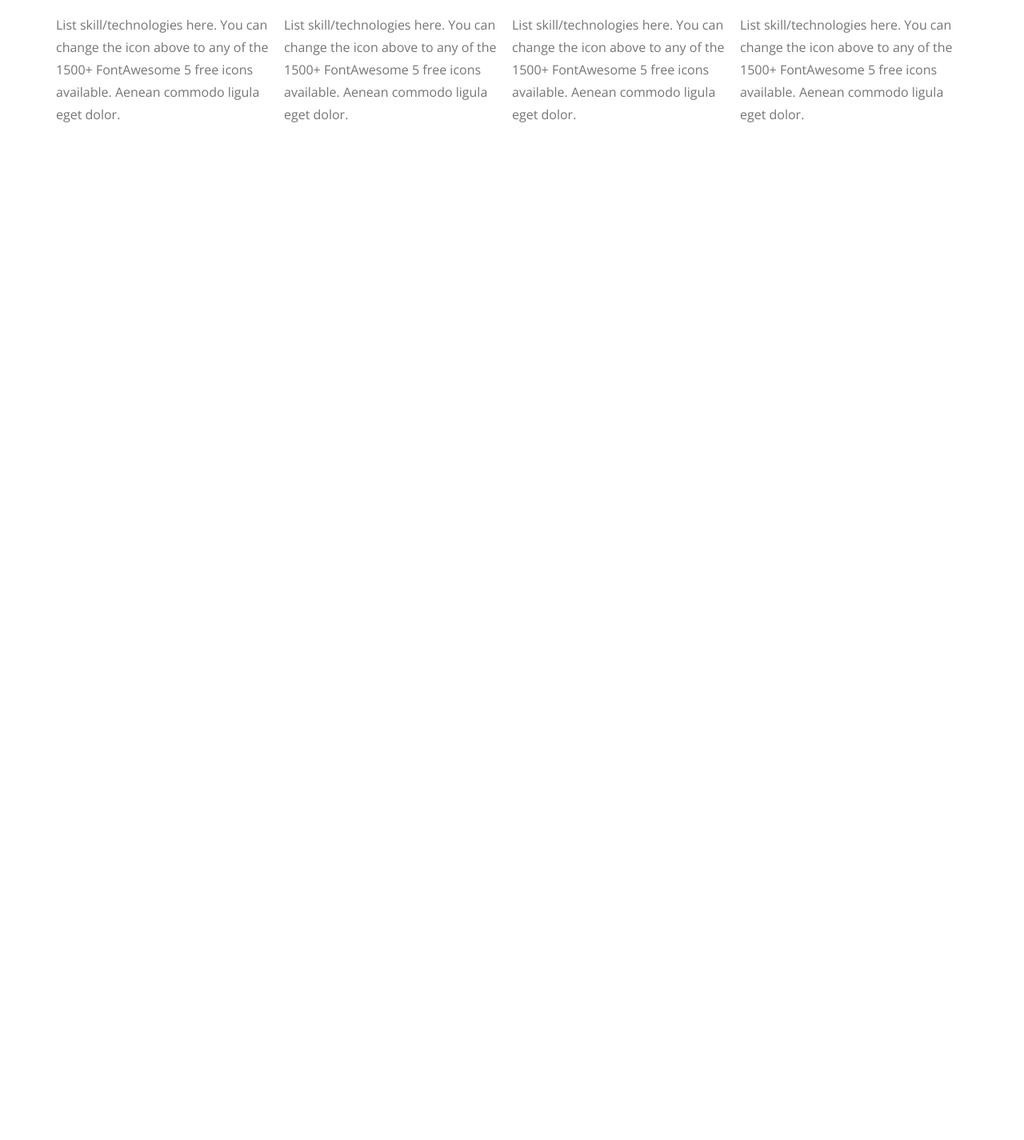
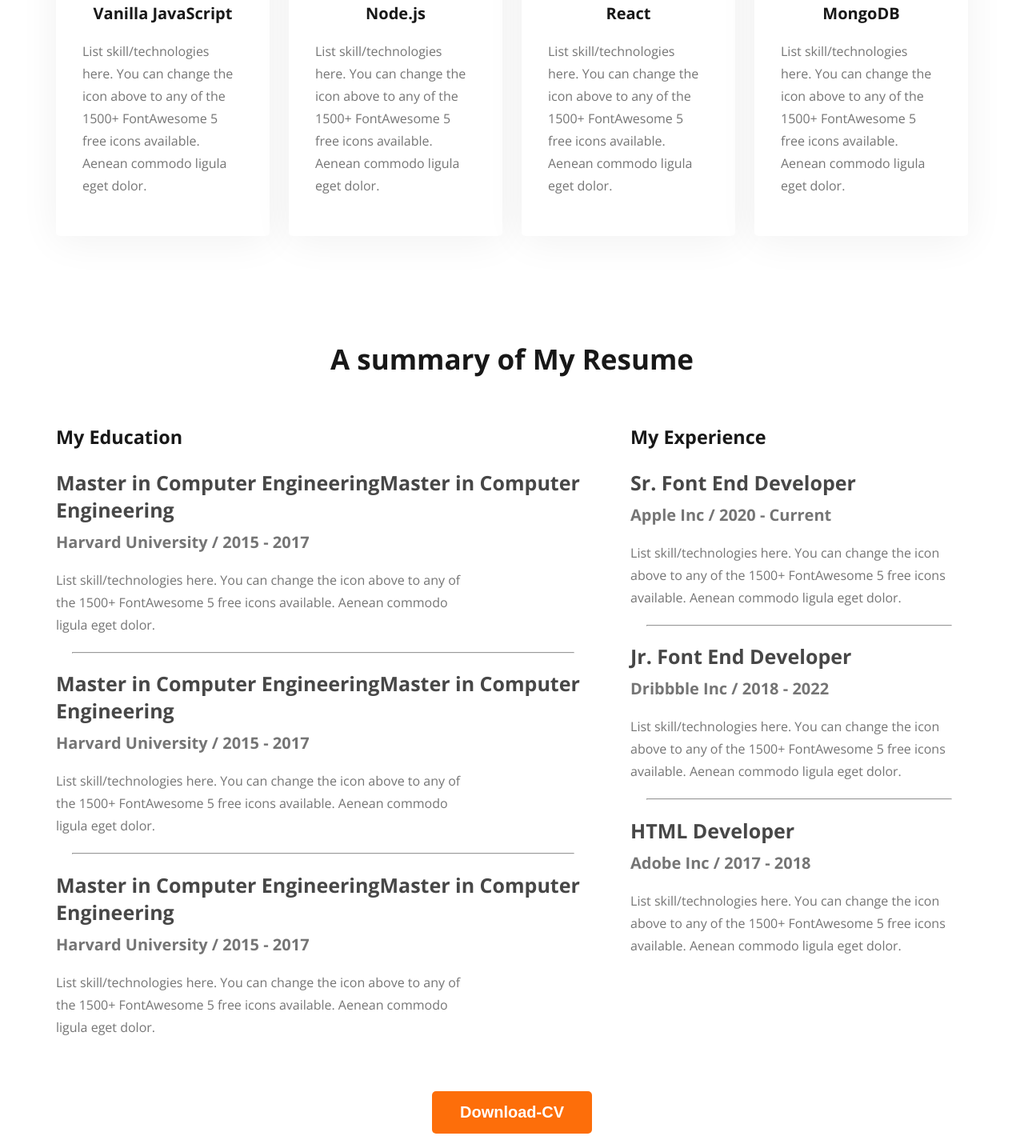
Before and after one commit to mdnazmulislam0087/dev-portfolio, a plain HTML site: page index.html in a window 1280 px wide. Shown: the part 2090-3515 px from the top of the page at 80% size. Before the commit the page ends 2271 px from the top, so only its background shows below. Drawn offline with nearby package versions, Linux system fonts and the light colour scheme.

Commit message:
Added resume section

```diff
--- a/index.html
+++ b/index.html
@@ -93,6 +93,73 @@
             </div>
 
         </section>
+        <!--Resume section -->
+        <section class="resume">
+            <h3 class="section-title">A summary of My Resume</h3>
+            <div class="resume-container">
+                <div class="resumecolumn">
+                    <div class="reume-column-title">
+                        <h3>My Education</h3>
+                    </div>
+                    <div class="resume-item">
+                        <h2 class="resume-item-title">Master in Computer EngineeringMaster in Computer Engineering</h2>
+                        <h2 class="resume-item-instit">Harvard University / 2015 - 2017</h2>
+                        <p class="resume-item-desc">List skill/technologies here. You can change the icon above
+                            to any of the 1500+ FontAwesome 5 free icons available. Aenean commodo ligula eget dolor.</p>
+
+                    </div>
+                    <hr>
+                    <div class="resume-item">
+                        <h2 class="resume-item-title">Master in Computer EngineeringMaster in Computer Engineering</h2>
+                        <h2 class="resume-item-instit">Harvard University / 2015 - 2017</h2>
+                        <p class="resume-item-desc">List skill/technologies here. You can change the icon above
+                            to any of the 1500+ FontAwesome 5 free icons available. Aenean commodo ligula eget dolor.</p>
+
+                    </div>
+                    <hr>
+                    <div class="resume-item">
+                        <h2 class="resume-item-title">Master in Computer EngineeringMaster in Computer Engineering</h2>
+                        <h2 class="resume-item-instit">Harvard University / 2015 - 2017</h2>
+                        <p class="resume-item-desc">List skill/technologies here. You can change the icon above
+                            to any of the 1500+ FontAwesome 5 free icons available. Aenean commodo ligula eget dolor.</p>
+
+                    </div>
+                </div>
+                <div class="resumecolumn">
+                    <div class="reume-column-title">
+                        <h3>My Experience</h3>
+                    </div>
+                    <div class="resume-item">
+                        <h2 class="resume-item-title">Sr. Font End Developer</h2>
+                        <h2 class="resume-item-instit">Apple Inc / 2020 - Current</h2>
+                        <p class="resume-item-desc">List skill/technologies here. You can change the icon above
+                            to any of the 1500+ FontAwesome 5 free icons available. Aenean commodo ligula eget dolor.</p>
+
+                    </div>
+                    <hr>
+                    <div class="resume-item">
+                        <h2 class="resume-item-title">Jr. Font End Developer</h2>
+                        <h2 class="resume-item-instit">Dribbble Inc / 2018 - 2022</h2>
+                        <p class="resume-item-desc">List skill/technologies here. You can change the icon above
+                            to any of the 1500+ FontAwesome 5 free icons available. Aenean commodo ligula eget dolor.</p>
+
+                    </div>
+                    <hr>
+                    <div class="resume-item">
+                        <h2 class="resume-item-title">HTML Developer</h2>
+                        <h2 class="resume-item-instit">Adobe Inc / 2017 - 2018</h2>
+                        <p class="resume-item-desc">List skill/technologies here. You can change the icon above
+                            to any of the 1500+ FontAwesome 5 free icons available. Aenean commodo ligula eget dolor.</p>
+
+                    </div>
+
+                </div>
+            </div>
+            <div class="download-cv">
+                <button class="btn-primary">Download-CV</button>
+            </div>
+
+        </section>
 
     </main>
     <footer>
--- a/styles/portfolio.css
+++ b/styles/portfolio.css
@@ -101,6 +101,10 @@ main{
     margin: 0px auto;
 }
 
+main section{
+    margin-top: 130px;
+}
+
 .section-title{
     color: var(--Dark-01, #181818);
     text-align: center;
@@ -151,7 +155,7 @@ main{
 
 .skills-container{
     display: flex;
-    justify-content: space-between;
+    gap: 24px;
 }
 
 .skills-container img{
@@ -171,3 +175,57 @@ main{
     font-weight: 400;
     line-height: 28px; /* 175% */
 }
+.skills{
+    padding: 33px;
+    border-radius: 5px;
+    background: #FFF;
+    box-shadow: 0px 6px 50px 0px rgba(0, 0, 0, 0.06);
+}
+
+/* Resume section design */
+
+.reume-column-title{
+    color: var(--Dark-01, #181818);
+    font-size: 20px;
+    font-weight: 700;
+
+}
+
+.resume-container{
+    display: flex;
+    gap:50px;
+}
+.resume-item-desc{
+    color: var(--Dark-03, #757575);
+    font-size: 16px;
+    font-weight: 400;
+    line-height: 28px; /* 175% */
+    max-width:511px;
+    margin-top: 0px;
+}
+
+.resume-item-instit{
+    color: var(--Dark-03, #757575);
+    font-size: 20px;
+    font-weight: 600;
+    margin-bottom: 20px;
+    margin-top: 0px;
+}
+
+.resume-item-title{
+
+    color: var(--Dark-02, #474747);
+    font-size: 25px;
+    font-weight: 700;
+    margin-bottom: 10px;
+}
+
+.resume-container hr{
+    margin:20px
+}
+
+
+.download-cv{
+    text-align: center;
+    margin-top:50px;
+}
```
